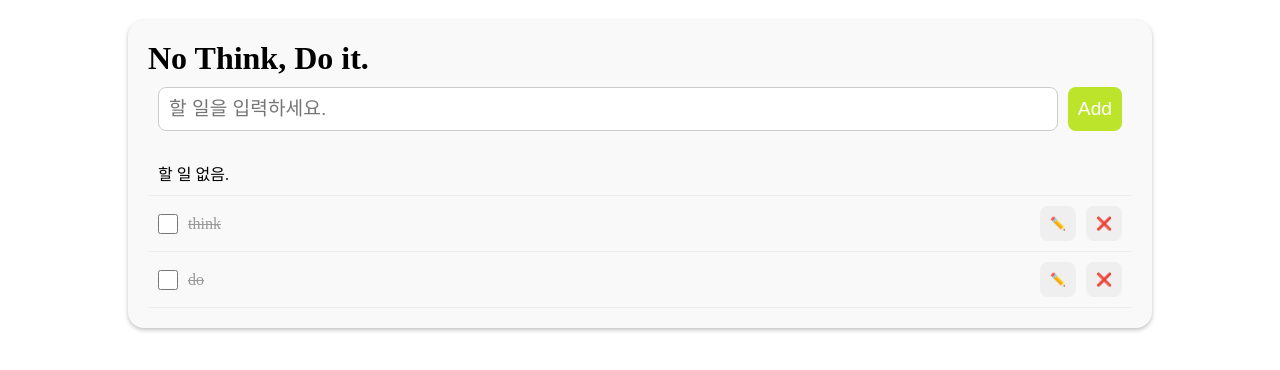
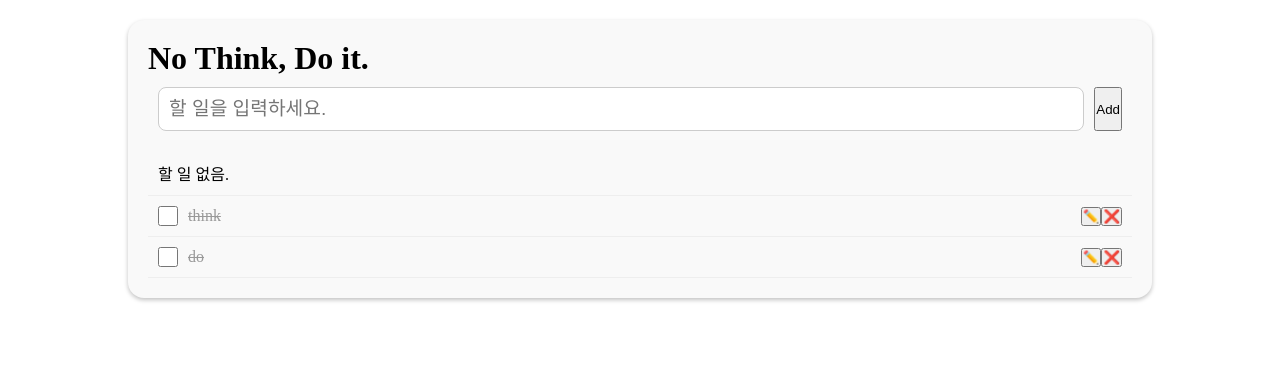
Before and after one commit to Delend08/Programming_React01, a React (Vite) app: page / in a window 1280 px wide. Shown: the top 370 px of the page. Built offline with nearby package versions, Linux system fonts and the light colour scheme.

Commit message:
TodoListApp TodoItemEmpty, Button, Checkbox 컴포넌트 만들기

```diff
--- a/src/TodoListApp.jsx
+++ b/src/TodoListApp.jsx
@@ -1,4 +1,7 @@
 import './todolist.css'
+import TodoItemEmpty from './components/TodoItemEmpty.jsx';
+import Button from './components/Button.jsx';
+import CheckBox from './components/CheckBox.jsx';
 
 function TodoListApp() {
 
@@ -7,23 +10,20 @@ function TodoListApp() {
             <h1 className="todo__title">No Think, Do it.</h1>
             <form className="todo__form">
                 <input type="text" placeholder="할 일을 입력하세요." className="todo__input" />
-                <button type="submit" className="todo__button todo__button--add">Add</button>
+                <Button type="submit" className="todo__Button todo__Button--add">Add</Button>
             </form>
             <ul className="todo__list">
-                <li className="todo__item todo__item--empty">
-                    <p>할 일 없음.</p>
-                </li>
+                <TodoItemEmpty />
                 <li className="todo__item todo__item--complete">
                     <input type="checkbox" id="check1" className="todo__check"/>
                     <label htmlFor="check1" className="todo__label">think</label>
-                    <button className="todo__button todo__button--edit">✏️</button>
-                    <button className="todo__button todo__button--delete">❌</button>
+                    <Button className="todo__Button todo__Button--edit">✏️</Button>
+                    <Button className="todo__Button todo__Button--delete">❌</Button>
                 </li>
                 <li className="todo__item todo__item--complete">
-                    <input type="checkbox" id="check2" className="todo__check"/>
-                    <label htmlFor="check2" className="todo__label">do</label>
-                    <button className="todo__button todo__button--edit">✏️</button>
-                    <button className="todo__button todo__button--delete">❌</button>
+                    <CheckBox id="2"/>
+                    <Button className="todo__Button todo__Button--edit">✏️</Button>
+                    <Button className="todo__Button todo__Button--delete">❌</Button>
                 </li>
             </ul>
         </div>
--- /dev/null
+++ b/src/components/Button.jsx
@@ -0,0 +1,8 @@
+import React from 'react'
+
+export default function Button(props) {
+    const { children, ...rest } = props;
+    return (
+        <button {...rest} >{children}</button>
+    )
+}
--- /dev/null
+++ b/src/components/CheckBox.jsx
@@ -0,0 +1,11 @@
+import React from 'react'
+
+export default function CheckBox(props) {
+    const { id, ...rest } = props;
+    return (
+        <>
+            <input type="checkbox" id={`chk-${id}`} className="todo__check" />
+            <label htmlFor={`chk-${id}`} className="todo__label">do</label>
+        </>
+    )
+}
--- /dev/null
+++ b/src/components/TodoItemEmpty.jsx
@@ -0,0 +1,12 @@
+import React from 'react'
+
+function TodoItemEmpty() {
+
+    return (
+        <li className="todo__item todo__item--empty">
+            <p>할 일 없음.</p>
+        </li>
+    )
+}
+
+export default TodoItemEmpty
```
